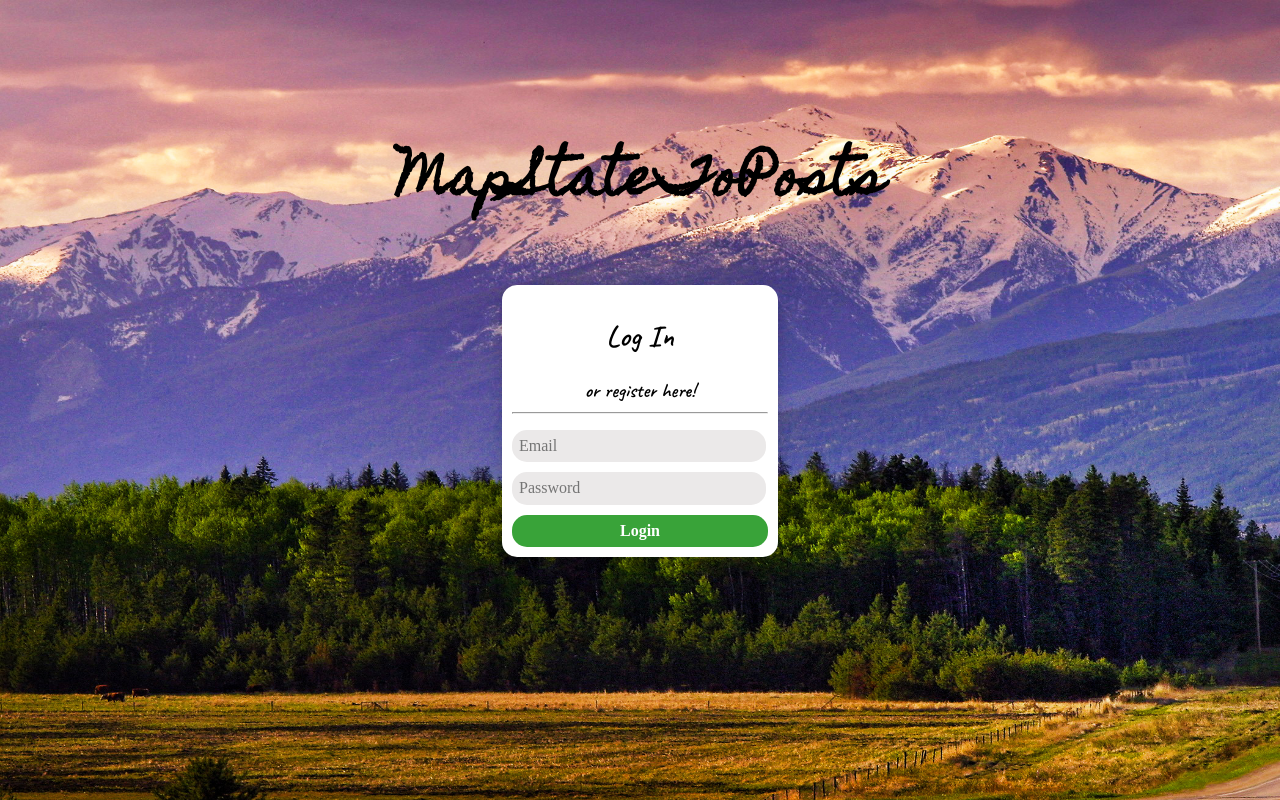
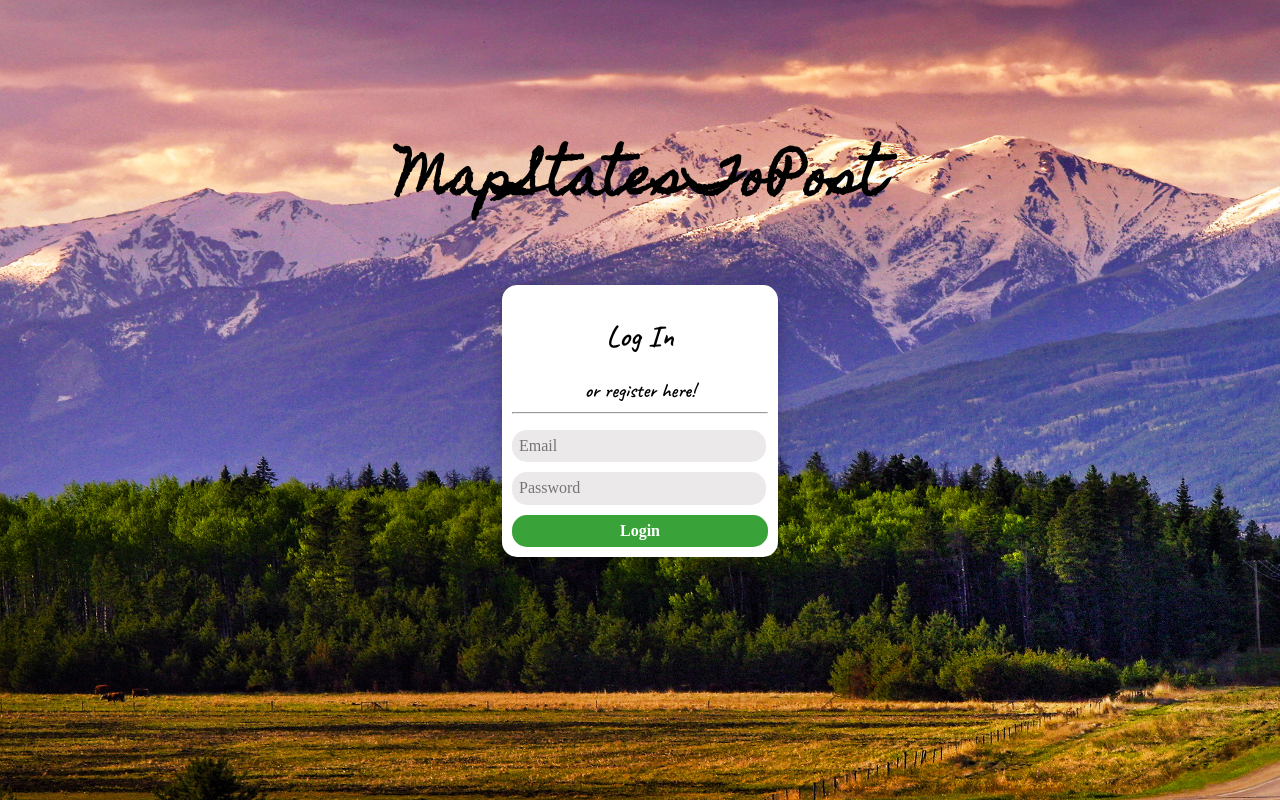
Before and after one commit to KayiLeung/mapStatesToPost, a React (Create React App) app in the folder frontend/: page / in a window 1280 px wide. Built offline with nearby package versions, Linux system fonts and the light colour scheme.

Commit message:
fixed typo

```diff
--- a/frontend/src/components/main/main.js
+++ b/frontend/src/components/main/main.js
@@ -22,7 +22,7 @@ class MainPage extends React.Component {
       <div className="mainpage">
         <div className="mainpagecontent">
           <div className="header">
-            <h1>MapStateToPosts</h1>
+            <h1>MapStatesToPost</h1>
           </div>
           <div className='formbody'>
             <LoginFormContainer />
```
